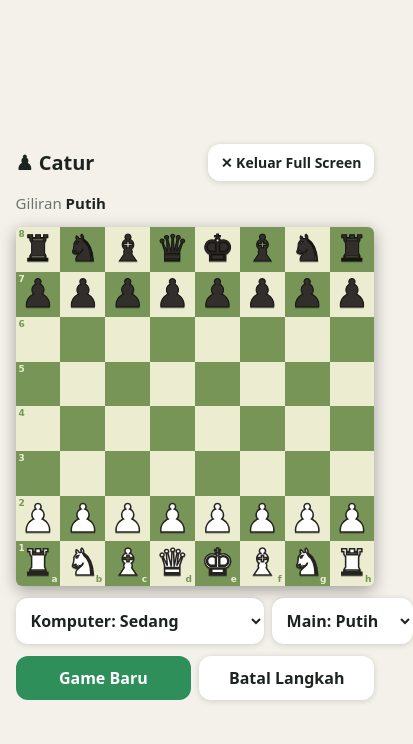
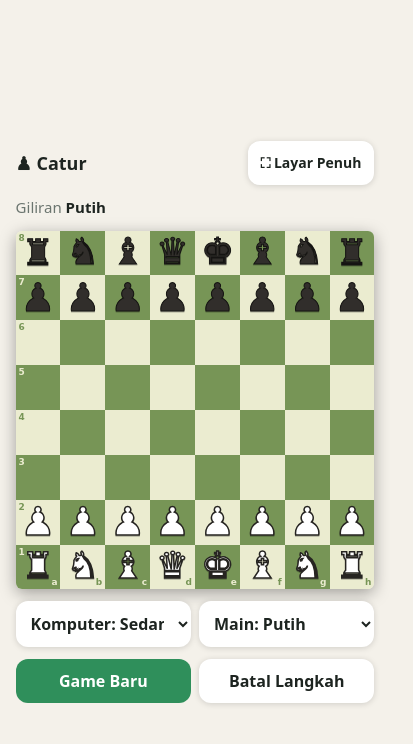
Before and after one commit to hakim26nop-collab/Chess-Multiplayer, a plain HTML site: page index.html in a window 390 px wide. Both pictures are taken after a click on the button "⛶ Layar Penuh". Shown: the whole page, 413 px wide, since content can reach past the window. Drawn offline with Linux system fonts and the light colour scheme.

Commit message:
Improve responsive layout for mobile tablet and desktop

```diff
--- a/index.html
+++ b/index.html
@@ -6,16 +6,21 @@
 <title>Catur Online</title>
 <script src="https://cdn.jsdelivr.net/npm/peerjs@1.5.4/dist/peerjs.min.js"></script>
 <style>
-:root{--bg:#f4f1ea;--text:#1d2420;--muted:#6b756f;--card:#fff;--accent:#2f8f5b;--lt:#eeeed2;--dk:#769656;--sel:#f6f669;--lm:#cdd26a;--bs:min(92vw,480px);--cell:calc(var(--bs)/8);box-sizing:border-box;padding-top:env(safe-area-inset-top,0px);padding-bottom:env(safe-area-inset-bottom,0px)}
+*{box-sizing:border-box}
+:root{--bg:#f4f1ea;--text:#1d2420;--muted:#6b756f;--card:#fff;--accent:#2f8f5b;--lt:#eeeed2;--dk:#769656;--sel:#f6f669;--lm:#cdd26a;--bs:min(92vw,58svh,480px);--cell:calc(var(--bs)/8)}
 @media (prefers-color-scheme:dark){:root:not([data-theme="light"]){--bg:#141a17;--text:#e8efe9;--muted:#93a198;--card:#1e2723;--accent:#4cc38a;--lt:#b9bda6;--dk:#5d7a46;--sel:#cfcf52;--lm:#9da34f}}
 :root[data-theme="dark"]{--bg:#141a17;--text:#e8efe9;--muted:#93a198;--card:#1e2723;--accent:#4cc38a;--lt:#b9bda6;--dk:#5d7a46;--sel:#cfcf52;--lm:#9da34f}
-html,body{height:100%;margin:0}
-body{background:var(--bg);color:var(--text);font-family:system-ui,-apple-system,"Segoe UI",Roboto,sans-serif;display:flex;align-items:center;justify-content:center}
-.wrap{width:var(--bs);display:flex;flex-direction:column;gap:12px}
-h1{font-size:20px;margin:0}#topbar{display:flex;align-items:center;justify-content:space-between;gap:10px}#fullscreen{flex:0 0 auto;padding:9px 13px;font-size:14px} .wrap:fullscreen{width:min(96vw,720px);--bs:min(92vw,72vh,720px);gap:10px;padding:12px;box-sizing:border-box;overflow:auto;background:var(--bg);color:var(--text)}.wrap:fullscreen #board{width:var(--bs);height:var(--bs)}
+html{min-height:100%;margin:0}
+body{min-height:100svh;min-height:100dvh;margin:0;padding:max(12px,env(safe-area-inset-top)) max(12px,env(safe-area-inset-right)) max(12px,env(safe-area-inset-bottom)) max(12px,env(safe-area-inset-left));background:var(--bg);color:var(--text);font-family:system-ui,-apple-system,"Segoe UI",Roboto,sans-serif;display:flex;align-items:center;justify-content:center;overflow-x:hidden}
+.wrap{width:min(100%,var(--bs));display:flex;flex-direction:column;gap:12px;margin:auto}
+h1{font-size:clamp(18px,4vw,22px);margin:0}#topbar{display:flex;align-items:center;justify-content:space-between;gap:10px;flex-wrap:wrap}#fullscreen{flex:0 0 auto;padding:10px 13px;font-size:14px}
+.wrap:fullscreen{width:100%;height:100%;max-width:none;--bs:min(92vw,68svh,720px);gap:10px;padding:max(12px,env(safe-area-inset-top)) max(12px,env(safe-area-inset-right)) max(12px,env(safe-area-inset-bottom)) max(12px,env(safe-area-inset-left));overflow:auto;background:var(--bg);color:var(--text);justify-content:center}
+.wrap:fullscreen #board{width:var(--bs);height:var(--bs)}
+.wrap.pseudo-fullscreen{position:fixed;inset:0;z-index:9999;width:100vw;height:100dvh;max-width:none;--bs:min(92vw,60dvh,720px);padding:max(12px,env(safe-area-inset-top)) max(12px,env(safe-area-inset-right)) max(12px,env(safe-area-inset-bottom)) max(12px,env(safe-area-inset-left));overflow:auto;justify-content:center;background:var(--bg)}
+@media (max-height:520px) and (orientation:landscape){:root{--bs:min(48vw,72svh,420px)}body{align-items:flex-start}.wrap{margin:auto}.wrap:fullscreen,.wrap.pseudo-fullscreen{--bs:min(52vw,76svh,520px);flex-direction:row;flex-wrap:wrap;align-content:center;align-items:center;justify-content:center;gap:8px 16px}.wrap:fullscreen #topbar,.wrap.pseudo-fullscreen #topbar{width:100%}.wrap:fullscreen #board,.wrap.pseudo-fullscreen #board{flex:0 0 var(--bs)}.wrap:fullscreen .row,.wrap.pseudo-fullscreen .row{flex:1 1 180px;max-width:320px}}
 #status{font-size:15px;min-height:22px;color:var(--muted)}
 #status b{color:var(--text)}
-#board{display:grid;grid-template-columns:repeat(8,1fr);grid-template-rows:repeat(8,1fr);width:var(--bs);height:var(--bs);box-sizing:border-box;overflow:hidden;border-radius:6px;box-shadow:0 4px 16px rgba(0,0,0,.35);user-select:none;-webkit-tap-highlight-color:transparent}
+#board{display:grid;grid-template-columns:repeat(8,minmax(0,1fr));grid-template-rows:repeat(8,minmax(0,1fr));width:var(--bs);height:var(--bs);flex:0 0 auto;overflow:hidden;border-radius:6px;box-shadow:0 4px 16px rgba(0,0,0,.35);user-select:none;-webkit-user-select:none;-webkit-tap-highlight-color:transparent;touch-action:manipulation}
 #board.fl{transform:rotate(180deg)}#board.fl .sq span{transform:rotate(180deg)}
 .sq{display:flex;align-items:center;justify-content:center;position:relative;cursor:pointer;font-size:calc(var(--cell)*.82);line-height:1;font-family:"Segoe UI Symbol","Noto Sans Symbols 2","Apple Symbols","DejaVu Sans",serif}
 .sq span{display:block;position:relative;z-index:1;line-height:1;margin-top:-2%}.tp{font-size:1.06em}.tr{font-size:.98em}
@@ -30,17 +35,17 @@ h1{font-size:20px;margin:0}#topbar{display:flex;align-items:center;justify-conte
 .cap::after{content:"";position:absolute;inset:0;border-radius:50%;border:calc(var(--cell)*.09) solid rgba(0,0,0,.15)}
 .pw{color:#fff;-webkit-text-stroke:1.5px #262421;filter:drop-shadow(0 1.5px 0 rgba(0,0,0,.25))}
 .pb{color:#312e2b;-webkit-text-stroke:1px #151412;filter:drop-shadow(0 1.5px 0 rgba(0,0,0,.25))}
-.row{display:flex;gap:8px}
+.row{display:flex;gap:8px;flex-wrap:wrap;min-width:0}
 .hid{display:none!important}
-input{font:inherit;border:0;border-radius:12px;padding:11px;flex:1;min-width:0;background:var(--card);color:var(--text);box-shadow:0 1px 6px rgba(0,0,0,.15);text-align:center;letter-spacing:2px;font-weight:600}
+input{font:inherit;border:0;border-radius:12px;padding:11px;min-height:44px;flex:1 1 100px;min-width:0;max-width:100%;background:var(--card);color:var(--text);box-shadow:0 1px 6px rgba(0,0,0,.15);text-align:center;letter-spacing:2px;font-weight:600}
 #olm{font-size:14px;color:var(--muted);text-align:center;min-height:20px;margin-top:8px}
-button,select{font:inherit;border:0;border-radius:12px;padding:11px;font-weight:600;cursor:pointer;flex:1}
+button,select{font:inherit;border:0;border-radius:12px;padding:11px;min-height:44px;min-width:0;max-width:100%;font-weight:600;cursor:pointer;flex:1 1 120px;touch-action:manipulation}
 button{background:var(--accent);color:#fff}
 button.alt,select{background:var(--card);color:var(--text);box-shadow:0 1px 6px rgba(0,0,0,.15)}
 </style>
 </head>
 <body>
-<div class="wrap">
+<div class="wrap" id="wrap">
   <div id="topbar"><h1>♟ Catur</h1><button id="fullscreen" class="alt" type="button">⛶ Layar Penuh</button></div>
   <div id="status"></div>
   <div id="board"></div>
@@ -74,20 +79,28 @@ button.alt,select{background:var(--card);color:var(--text);box-shadow:0 1px 6px
 const $ = id => document.getElementById(id), board = $('board');
 const fsButton = $('fullscreen');
 function syncFullscreenButton() {
-  fsButton.textContent = document.fullscreenElement === $('wrap') ? '✕ Keluar Full Screen' : '⛶ Layar Penuh';
+  const target = $('wrap');
+  fsButton.textContent = (document.fullscreenElement === target || target.classList.contains('pseudo-fullscreen')) ? '✕ Keluar Full Screen' : '⛶ Layar Penuh';
 }
 fsButton.onclick = async () => {
-  const target = document.querySelector('.wrap');
+  const target = $('wrap');
   try {
     if (document.fullscreenElement) await document.exitFullscreen();
+    else if (target.classList.contains('pseudo-fullscreen')) target.classList.remove('pseudo-fullscreen');
     else if (target.requestFullscreen) await target.requestFullscreen();
-    else { alert('Browser ini belum mendukung mode layar penuh. Coba gunakan Chrome.'); }
+    else target.classList.add('pseudo-fullscreen');
   } catch (err) {
-    alert('Mode layar penuh tidak dapat dibuka. Coba lagi melalui Chrome.');
+    target.classList.add('pseudo-fullscreen');
   }
   syncFullscreenButton();
 };
 document.addEventListener('fullscreenchange', syncFullscreenButton);
+document.addEventListener('keydown', e => {
+  if (e.key === 'Escape' && $('wrap').classList.contains('pseudo-fullscreen')) {
+    $('wrap').classList.remove('pseudo-fullscreen');
+    syncFullscreenButton();
+  }
+});
 const G = { K: '♚', Q: '♛', R: '♜', B: '♝', N: '♞', P: '♟' };
 const V = { p: 100, n: 320, b: 330, r: 500, q: 900, k: 0 };
 const dN = [[1,2],[2,1],[-1,2],[-2,1],[1,-2],[2,-1],[-1,-2],[-2,-1]];
```
